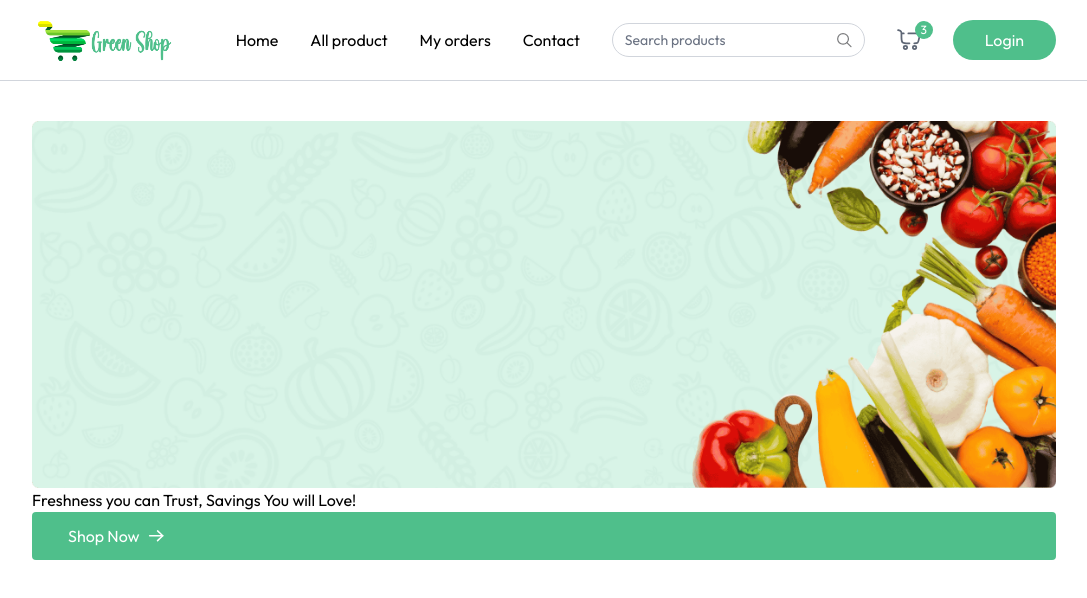
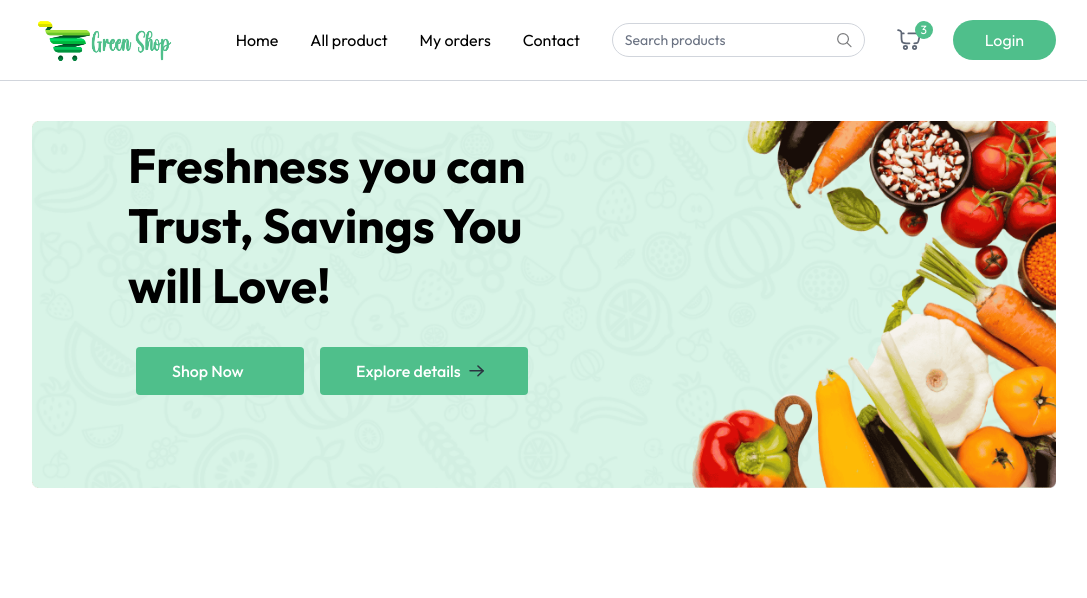
Before and after one commit to JulianaTonu/GreenShop, a React (Vite) app in the folder client/: page / in a window 1280 px wide. Shown: the top 598 px of the page, without its empty margins (96-1183 px from the left). Built offline with nearby package versions, Linux system fonts and the light colour scheme.

Commit message:
mainBanner

```diff
--- a/client/src/components/MainBanner.jsx
+++ b/client/src/components/MainBanner.jsx
@@ -2,6 +2,7 @@
 import main_banner_bg from '../assets/main_banner_bg.png';
 import main_banner_bg_sm from '../assets/main_banner_bg_sm.png';
 import white_arrow_icon from '../assets/white_arrow_icon.svg';
+import black_arrow_icon from '../assets/black_arrow_icon.svg';
 
 
 import { Link } from 'react-router-dom'
@@ -11,19 +12,33 @@
         <div className='relative'>
             <img src={main_banner_bg} alt="banner" className='w-full hidden md:block' />
             <img src={main_banner_bg_sm} alt="banner" className='w-full  md:hidden' />
-            <div>
-                <h1>Freshness you can Trust, Savings You will Love!</h1>
-            </div>
+
+            <div className='absolute inset-0 flex-col items-center md:items-start justify-end
+             md:justify-center pb-24 md:pb-18 lg:pl-24 flex'>
+                <h1 className='text-3xl md:text-4xl lg:text-5xl font-bold text-center md:text-left
+                max-w-72 md:max-w-80 lg:max-w-105 leading-tight lg:leading-15'
+                >
+                    Freshness you can Trust, Savings You will Love!</h1>
+
             {/* //Shop Now */}
-            <div>
-                <Link to='/products' className='group flex items-center gap-2 px-7 md:px-9 py-3 bg-primary
+            <div className='flex items-center mt-6 font-medium'>
+                <Link to='/products' className='w-42 m-2 group flex items-center gap-2 px-7 md:px-9 py-3 bg-primary
                 hover:bg-primary-dull transition rounded text-white cursor-pointer'>
                     Shop Now
 
-                    <img src={white_arrow_icon} alt="" />
+                    <img className='md:hidden transition group-focus:translate-x-1' src={white_arrow_icon} alt="arrow" />
+                </Link>
+
+                {/* //Explore deals */}
+
+                <Link to='/products' className='group hidden md:flex items-center w-52 m-2 gap-2 px-9 py-3 bg-primary
+                hover:bg-primary-dull transition rounded text-white cursor-pointer'>
+                    Explore details
+
+                    <img className='transition group-hover:translate-x-1' src={black_arrow_icon} alt="" />
                 </Link>
             </div>
-
+            </div>
         </div>
     );
 };
```
